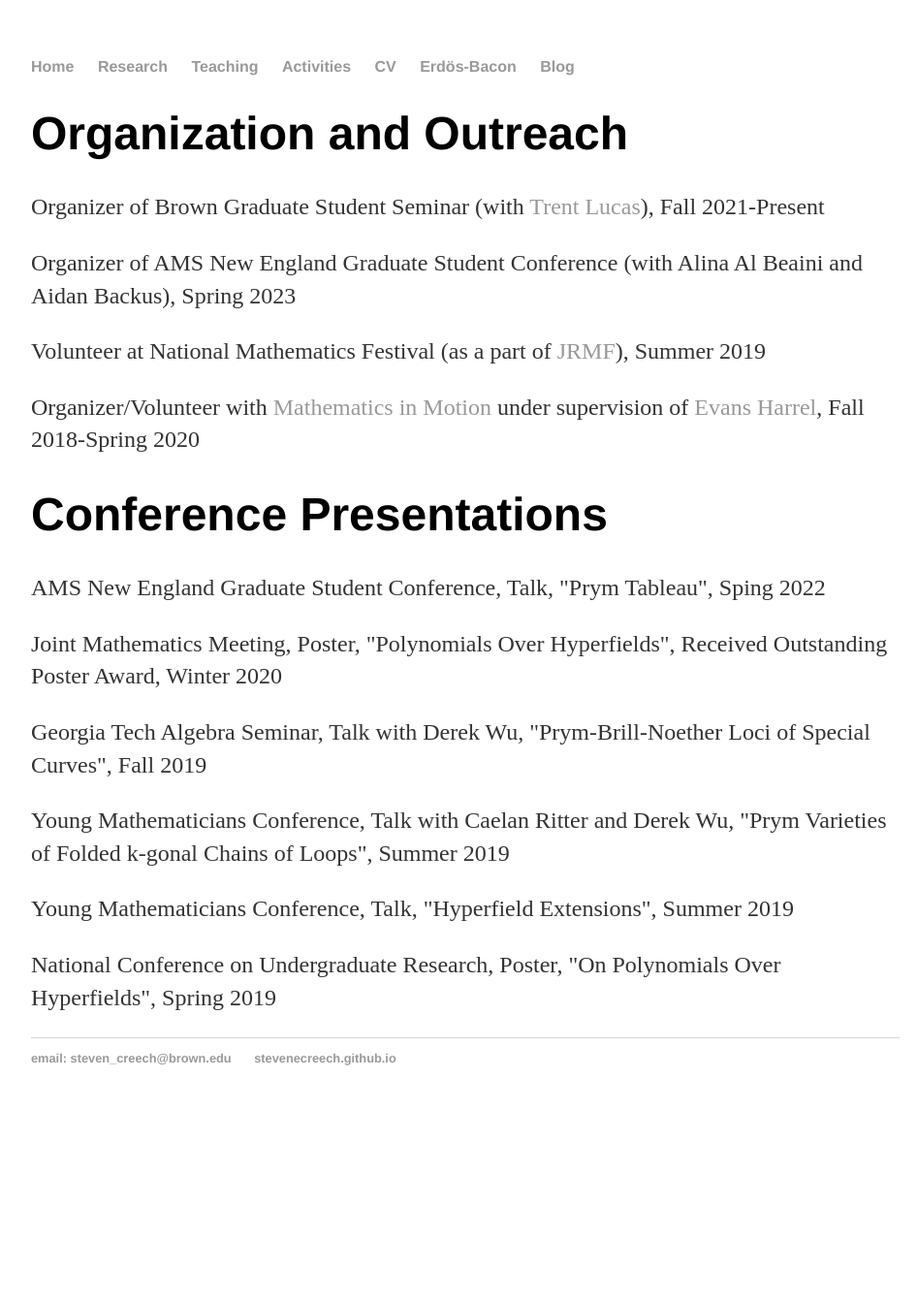
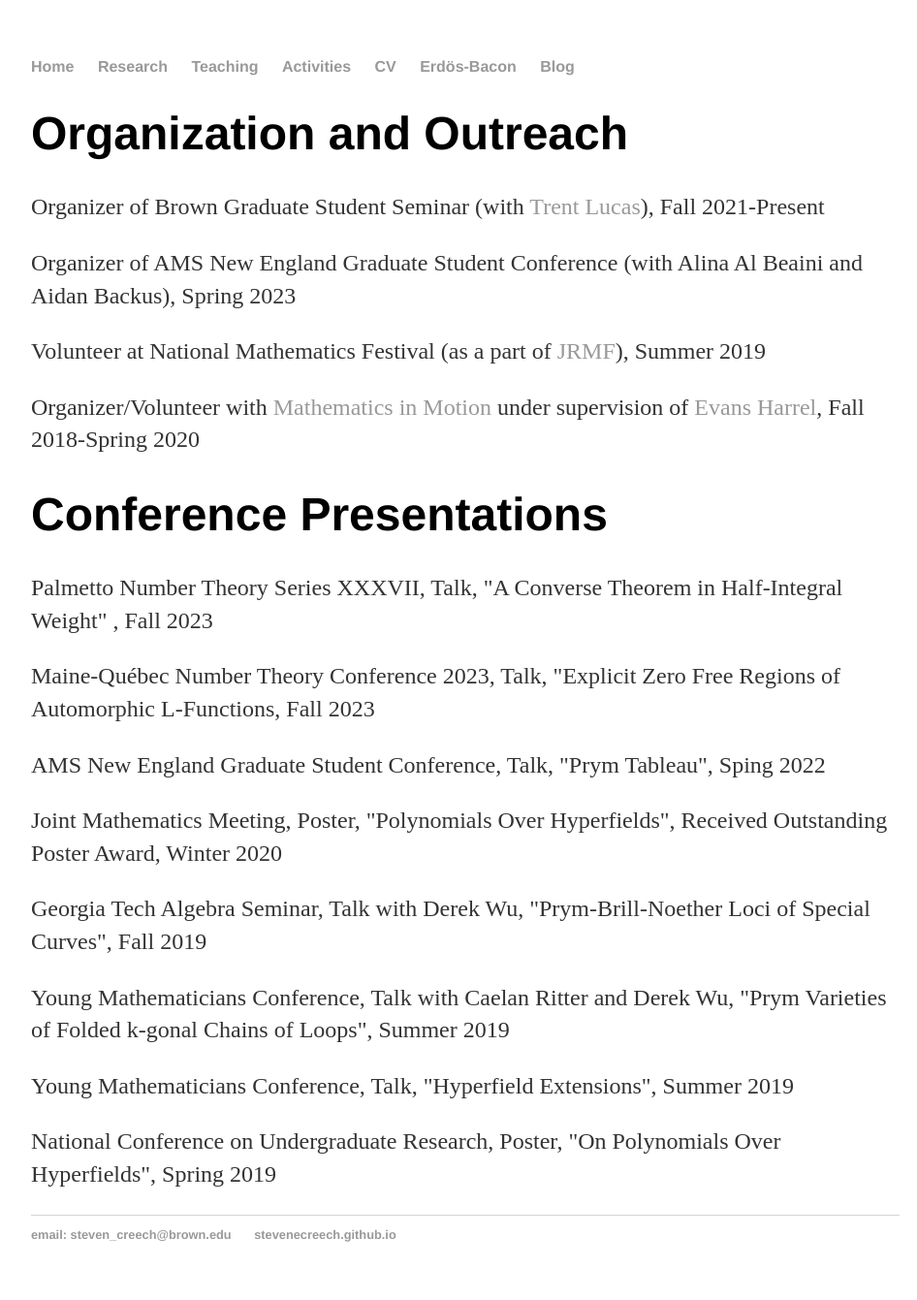
Before and after one commit to stevenecreech/stevenecreech.github.io, a Jekyll site: the page built from activities/index.html, in a window 1280 px wide. Shown: the whole page at 97% size, without its empty margins (160-1106 px from the left). Built offline with Jekyll 4.4.1, drawn with Linux system fonts in a browser that asks for light colours; Markdown is read by kramdown in place of the engine named in the settings; before the commit the page ends 1159 px from its top, so only the background shows below that.

Commit message:
Update index.html

```diff
--- a/activities/index.html
+++ b/activities/index.html
@@ -13,6 +13,8 @@ title: Steven Creech Activities
 
 
 	<h1>Conference Presentations</h1>
+	<p>Palmetto Number Theory Series XXXVII, Talk, "A Converse Theorem in Half-Integral Weight" , Fall 2023</p>
+	<p>Maine-Québec Number Theory Conference 2023, Talk, "Explicit Zero Free Regions of Automorphic L-Functions, Fall 2023  </p>
 	<p>AMS New England Graduate Student Conference, Talk, "Prym Tableau", Sping 2022</p>
 	<p>Joint Mathematics Meeting, Poster, "Polynomials Over Hyperfields", Received Outstanding Poster Award, Winter 2020</p>
 	<p>Georgia Tech Algebra Seminar, Talk with Derek Wu, "Prym-Brill-Noether Loci of Special Curves", Fall 2019</p>
```
